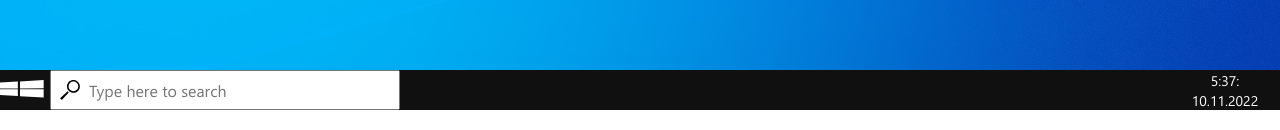
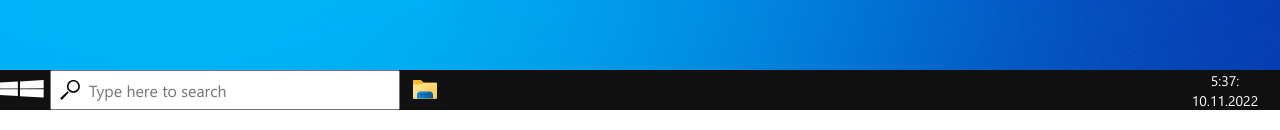
Before and after one commit to damian08k/windows-10-bs, a React app: page / in a window 1280 px wide. Shown: the part 690-820 px from the top of the page. Built offline with nearby package versions, Linux system fonts and the light colour scheme.

Commit message:
feat: Add file explorer icon to the menu bar

```diff
--- a/src/assets/styles/variables.module.css
+++ b/src/assets/styles/variables.module.css
@@ -51,6 +51,7 @@
   /* -- Sizes -- */
   /* Components sizes */
   --taskbarHeight: 40px;
+  --menuBarIconContainerSize: 50px;
 
   /* Icon Sizes */
   --iconSizeDefault: 20px;
--- /dev/null
+++ b/src/components/_taskbar/FileExplorerSwitch/FileExplorerSwitch.module.css
@@ -0,0 +1,25 @@
+.root {
+  display: flex;
+  justify-content: center;
+  align-items: center;
+  height: 100%;
+  width: var(--menuBarIconContainerSize);
+}
+
+.explorerButton {
+  display: flex;
+  justify-content: center;
+  align-items: center;
+  width: 100%;
+  height: 100%;
+  background-color: var(--blackColor);
+}
+
+.explorerButton:hover {
+  background-color: var(--secondaryHoverColor);
+}
+
+.fileExplorerIcon {
+  width: 100%;
+  height: 60%;
+}
--- /dev/null
+++ b/src/components/_taskbar/FileExplorerSwitch/FileExplorerSwitch.tsx
@@ -0,0 +1,13 @@
+import { ReactComponent as FileExplorerIcon } from 'assets/icons/file-explorer.svg';
+
+import classes from './FileExplorerSwitch.module.css';
+
+export const FileExplorerSwitch = () => {
+  return (
+    <div className={classes.root}>
+      <button className={classes.explorerButton} aria-label="Open file explorer">
+        <FileExplorerIcon className={classes.fileExplorerIcon} />
+      </button>
+    </div>
+  );
+};
--- a/src/components/_taskbar/Taskbar/Taskbar.module.css
+++ b/src/components/_taskbar/Taskbar/Taskbar.module.css
@@ -19,7 +19,7 @@ button:focus {
   display: flex;
   justify-content: center;
   align-items: center;
-  width: 50px;
+  width: var(--menuBarIconContainerSize);
   height: 100%;
 }
 
--- a/src/components/_taskbar/Taskbar/Taskbar.tsx
+++ b/src/components/_taskbar/Taskbar/Taskbar.tsx
@@ -3,6 +3,7 @@ import { useMountTransition } from 'hooks/useMountTransition';
 import { useAppSelector } from 'store/hooks';
 
 import { Plans } from '_plans/Plans/Plans';
+import { FileExplorerSwitch } from '_taskbar/FileExplorerSwitch/FileExplorerSwitch';
 import { TimeAndDate } from '_taskbar/TimeAndDate/TimeAndDate';
 
 import { ReactComponent as SearchIcon } from 'assets/icons/search.svg';
@@ -25,6 +26,7 @@ export const Taskbar = () => {
         <SearchIcon className={classes.searchIcon} />
         <input className={classes.searchInput} type="text" placeholder="Type here to search" />
       </div>
+      <FileExplorerSwitch />
       <TimeAndDate />
       {(isPlanOpen || hasTransitionedIn) && (
         <Plans transitionClassName={`${hasTransitionedIn && 'in'} ${isPlanOpen && 'showPlans'}`} />
```
Also changed, not shown: src/assets/icons/file-explorer.svg (added).
